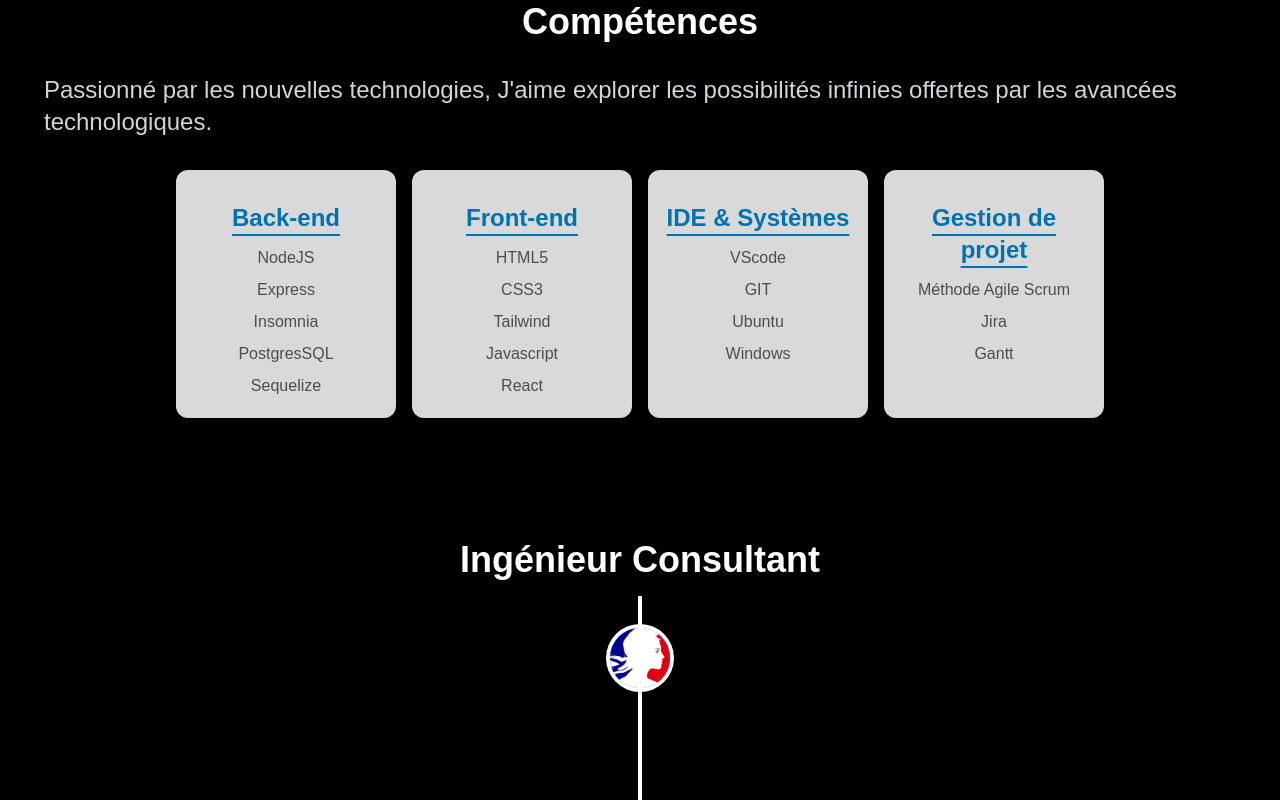
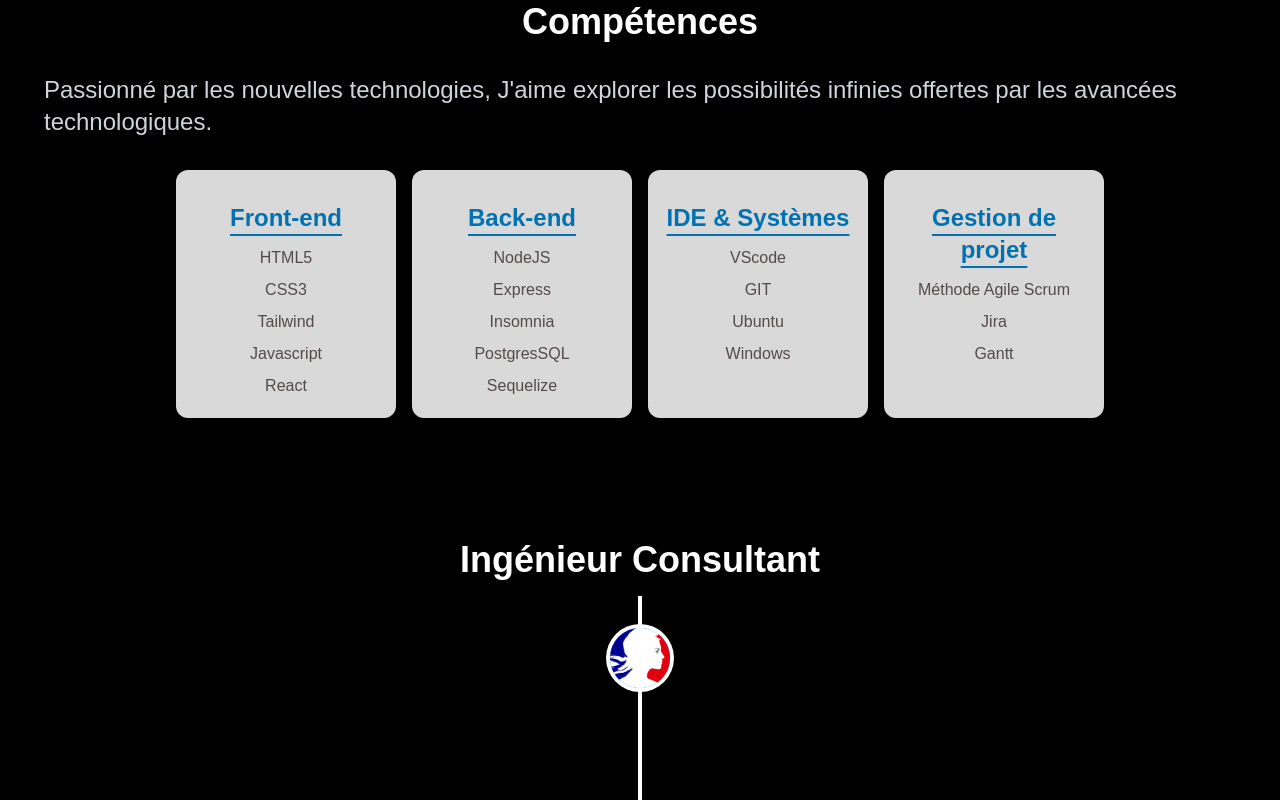
Before and after one commit to AlaaEddineRAHALI/portfolio-alaa-eddine-rahali, a React (Vite) app: page / in a window 1280 px wide. Shown: the part 1000-1800 px from the top of the page. Built offline with nearby package versions, Linux system fonts and the light colour scheme; a web font is replaced by a local one.

Commit message:
add mapskill

```diff
--- a/src/components/Projects/Projects.jsx
+++ b/src/components/Projects/Projects.jsx
@@ -15,7 +15,7 @@
             Réalisations
           </h1>
 
-          <div className="flex flex-wrap gap-8 justify-center">
+          <div className="flex flex-wrap gap-8 justify-center 2xl:justify-start ">
             {/*Tilt's animation for one project*/}
             <Tilt>
               <article className="flex bg-white rounded-3xl w-[280px] h-full md:w-[440px] lg:w-[640px] 2xl:w-[400px]">
@@ -214,6 +214,77 @@
                 </div>
               </article>
             </Tilt>
+            <Tilt>
+              <article className="flex bg-white rounded-3xl w-[280px] h-full md:w-[440px] lg:w-[640px] 2xl:w-[400px]">
+                <div className="rotate-180 p-2 [writing-mode:_vertical-lr]">
+                  <time
+                    dateTime="2022-10-10"
+                    className="flex items-center justify-between gap-4 text-xs font-bold uppercase text-gray-900"
+                  >
+                    <span>2022</span>
+                    <span className="w-px flex-1 bg-gray-900/10"></span>
+                    <span>Nov 11</span>
+                  </time>
+                </div>
+                <div className="flex flex-wrap  ">
+                  <div className="w-3/4 sm:block sm:basis-40">
+                    <img
+                      alt="Icone-actiively"
+                      src={actiively_img}
+                      className="aspect-square h-full w-full object-cover flex mx-7 my-2 sm:m-0"
+                    />
+                  </div>
+
+                  <div className="flex flex-1 flex-col justify-between">
+                    <div className="border-s border-gray-900/10 p-4 sm:border-l-transparent sm:px-6 pt-6">
+                      <h1 className="font-bold uppercase text-gray-900">
+                        Actiively
+                      </h1>
+                      <p className="mt-2 text-sm/relaxed text-gray-700  ">
+                        L&apos;application Actiively réunit toutes les activités
+                        disponibles dans une zone géographique donnée. Elle
+                        offre aux organismes la possibilité de proposer leurs
+                        activités tandis que les utilisateurs peuvent aisément
+                        trouver une activité correspondant à leurs critères de
+                        recherche.
+                      </p>
+                      <h1 className="font-bold uppercase text-gray-900 pt-8">
+                        technologies
+                      </h1>
+                      <p className=" text-sm/relaxed text-gray-700 py-2 ">
+                        <span className=" text-[#FF5733]"># HTML</span>
+                        <span className=" text-[#CD6799] leading-6">
+                          <br /># SCSS
+                        </span>
+                        <span className=" text-[#008080] leading-6">
+                          <br />
+                          #Semantic UI
+                        </span>
+                        <span className=" text-[#215732] leading-6">
+                          <br /># NodeJs
+                        </span>
+                        <span className=" text-blue-900 leading-6">
+                          <br /># PSQL
+                        </span>
+                        <span className=" text-[#61DBFB] ">
+                          <br /># React
+                        </span>
+                      </p>
+                    </div>
+                    <div className="flex ">
+                      <a
+                        href="https://alaa-eddine-rahali-portfolio.netlify.app/"
+                        target="_blank"
+                        rel="noreferrer"
+                        className="block bg-[#0172B1] py-3 pl-2  text-xs font-medium uppercase text-white transition hover:text-black  w-3/4"
+                      >
+                        Démo Actiively
+                      </a>
+                    </div>
+                  </div>
+                </div>
+              </article>
+            </Tilt>
           </div>
         </div>
       </section>
--- /dev/null
+++ b/src/components/Skil/skil.jsx
@@ -0,0 +1,25 @@
+/* eslint-disable react/prop-types */
+import React from "react";
+import Tilt from "react-parallax-tilt";
+
+function Skil({ cardInfo }) {
+  return (
+    <Tilt>
+      <div className="mx-6 block h-full w-[300px] rounded-xl bg-[#D9D9D9]  p-4 shadow-xl transition hover:border-gray-200/10 hover:shadow-gray-200/10 md:mx-0  lg:w-[220px] 2xl:w-[300px] ">
+        <h2 className="mt-4 text-center text-xl font-bold text-[#0172B1] underline underline-offset-8 sm:text-2xl ">
+          {cardInfo.title}
+        </h2>
+
+        <ol className="skills mt-2 text-center text-base text-[#554A4A]">
+          <li className="skills py-1">{cardInfo.info.title1}</li>
+          <li className="skills py-1">{cardInfo.info.title2}</li>
+          <li className="skills py-1">{cardInfo.info.title3}</li>
+          <li className="skills py-1">{cardInfo.info.title4}</li>
+          <li className="skills py-1">{cardInfo.info.title5}</li>
+        </ol>
+      </div>
+    </Tilt>
+  );
+}
+
+export default Skil;
--- a/src/components/Skills/Skills.jsx
+++ b/src/components/Skills/Skills.jsx
@@ -1,7 +1,51 @@
 import React from "react";
-import Tilt from "react-parallax-tilt";
+import Skil from "../Skil/skil";
 import "./skillsStyles.css";
 
+const cardsData = [
+  {
+    id: 1,
+    title: "Front-end",
+    info: {
+      title1: "HTML5",
+      title2: "CSS3",
+      title3: "Tailwind",
+      title4: "Javascript",
+      title5: "React",
+    },
+  },
+  {
+    id: 2,
+    title: "Back-end",
+    info: {
+      title1: "NodeJS",
+      title2: "Express",
+      title3: "Insomnia",
+      title4: "PostgresSQL",
+      title5: "Sequelize",
+    },
+  },
+
+  {
+    id: 3,
+    title: "IDE & Systèmes",
+    info: {
+      title1: "VScode",
+      title2: "GIT",
+      title3: "Ubuntu",
+      title4: "Windows",
+    },
+  },
+  {
+    id: 4,
+    title: "Gestion de projet",
+    info: {
+      title1: "Méthode Agile Scrum",
+      title2: "Jira",
+      title3: "Gantt",
+    },
+  },
+];
 const Skills = () => {
   return (
     <section id="skills" className="px-5 lg:pt-[9%] ">
@@ -20,64 +64,9 @@
           </div>
 
           <div className="mx-22 flex flex-wrap justify-center gap-8 pt-8 lg:mx-0 lg:gap-4">
-            {/*Tilt's animation for one skils*/}
-            <Tilt>
-              <div className="mx-6 block h-full w-[300px] rounded-xl bg-[#D9D9D9]  p-4 shadow-xl transition hover:border-gray-200/10 hover:shadow-gray-200/10 md:mx-0  lg:w-[220px] 2xl:w-[300px] ">
-                <h2 className="mt-4 text-center text-xl font-bold text-[#0172B1] underline underline-offset-8 sm:text-2xl ">
-                  Back-end
-                </h2>
-
-                <ol className="skills mt-2 text-center text-base text-[#554A4A]">
-                  <li className="skills py-1">NodeJS</li>
-                  <li className="skills py-1">Express</li>
-                  <li className="skills py-1">Insomnia</li>
-                  <li className="skills py-1">PostgresSQL</li>
-                  <li className="skills py-1">Sequelize</li>
-                </ol>
-              </div>
-            </Tilt>
-            <Tilt>
-              <div className="mx-6 block h-full w-[300px] rounded-xl bg-[#D9D9D9]  p-4 shadow-xl transition hover:border-gray-200/10 hover:shadow-gray-200/10 md:mx-0  lg:w-[220px] 2xl:w-[300px] ">
-                <h2 className="mt-4 text-center text-xl font-bold text-[#0172B1] underline underline-offset-8 sm:text-2xl ">
-                  Front-end
-                </h2>
-
-                <ol className="skills mt-2 text-center text-base text-[#554A4A]">
-                  <li className="skills py-1">HTML5</li>
-                  <li className="skills py-1">CSS3</li>
-                  <li className="skills py-1">Tailwind</li>
-                  <li className="skills py-1">Javascript</li>
-                  <li className="skills py-1">React</li>
-                </ol>
-              </div>
-            </Tilt>
-            <Tilt>
-              <div className="mx-6 block h-full w-[300px] rounded-xl bg-[#D9D9D9] p-4 shadow-xl transition hover:border-gray-200/10 hover:shadow-gray-200/10 md:mx-0  lg:w-[220px] 2xl:w-[300px] ">
-                <h2 className="mt-4 text-center text-xl font-bold text-[#0172B1] underline underline-offset-8 sm:text-2xl ">
-                  IDE & Systèmes
-                </h2>
-
-                <ol className="skills mt-2 text-center text-base text-[#554A4A]">
-                  <li className="skills py-1">VScode</li>
-                  <li className="skills py-1">GIT</li>
-                  <li className="skills py-1">Ubuntu</li>
-                  <li className="skills py-1">Windows</li>
-                </ol>
-              </div>
-            </Tilt>
-            <Tilt>
-              <div className="mx-6 block h-full w-[300px] rounded-xl bg-[#D9D9D9]  p-4 shadow-xl transition hover:border-gray-200/10 hover:shadow-gray-200/10  md:mx-0 lg:w-[220px] 2xl:w-[300px]">
-                <h2 className="mt-4 text-center text-xl font-bold text-[#0172B1] underline underline-offset-8 sm:text-2xl ">
-                  Gestion de projet
-                </h2>
-
-                <ol className="skills mt-2 text-center text-base text-[#554A4A]">
-                  <li className="skills py-1">Méthode Agile Scrum</li>
-                  <li className="skills py-1">Jira</li>
-                  <li className="skills py-1">Gantt</li>
-                </ol>
-              </div>
-            </Tilt>
+            {cardsData.map((card) => (
+              <Skil cardInfo={card} key={card.id} />
+            ))}
           </div>
         </div>
       </div>
```
Also changed, not shown: 1 other file (tests, documents, lock files or other folders).
